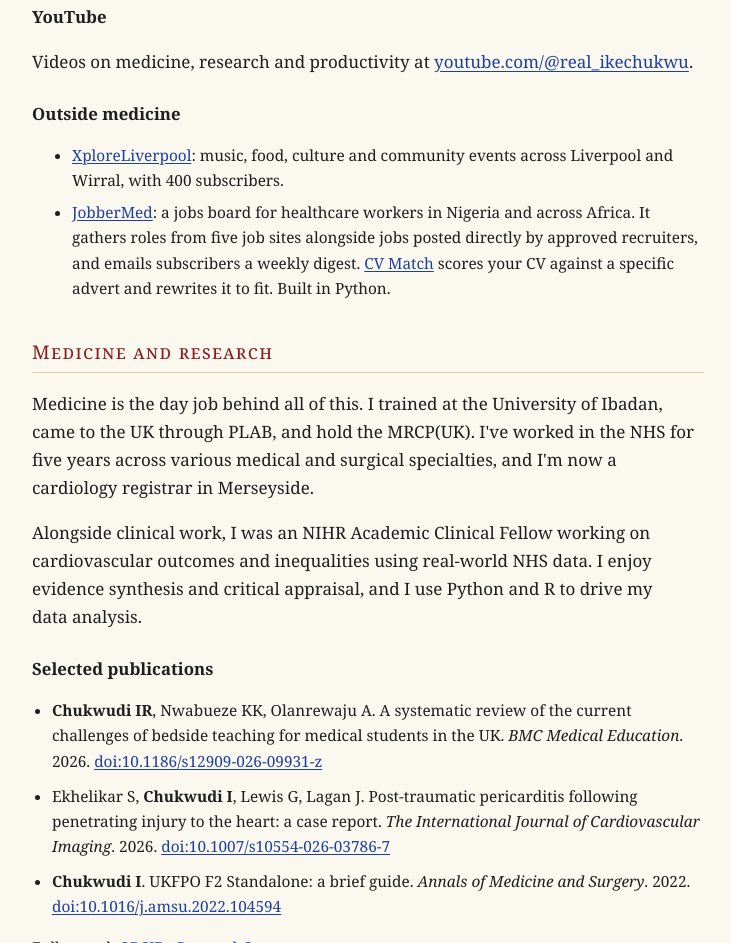
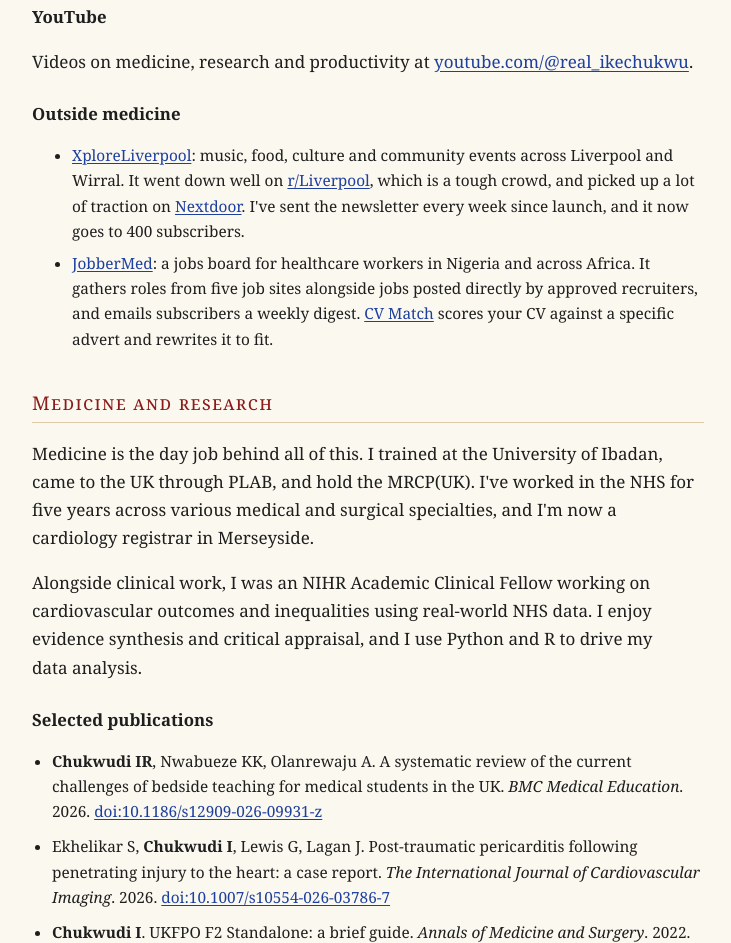
Before and after one commit to realikechukwu/about, a plain HTML site: page index.html in a window 1280 px wide. Shown: the part 3796-4739 px from the top of the page, without its empty margins (272-1003 px from the left). Drawn offline with Linux system fonts and the light colour scheme.

Commit message:
Add XploreLiverpool's reception and drop JobberMed's Python note
Co-Authored-By: Claude Opus 5.5 <noreply@anthropic.com>
Claude-Session: https://claude.ai/code/session_01Kp3s2pr8hsnp3Uksc8HB65

```diff
--- a/index.html
+++ b/index.html
@@ -328,8 +328,8 @@ footer{margin-top:.5rem}
 
     <h3 id="other">Outside medicine</h3>
     <ul class="also">
-      <li><a href="https://xploreliverpool.co.uk/">XploreLiverpool</a>: music, food, culture and community events across Liverpool and Wirral, with 400 subscribers.</li>
-      <li id="jobbermed"><a href="https://jobbermed.com/">JobberMed</a>: a jobs board for healthcare workers in Nigeria and across Africa. It gathers roles from five job sites alongside jobs posted directly by approved recruiters, and emails subscribers a weekly digest. <a href="https://cv.jobbermed.com/">CV Match</a> scores your CV against a specific advert and rewrites it to fit. Built in Python.</li>
+      <li><a href="https://xploreliverpool.co.uk/">XploreLiverpool</a>: music, food, culture and community events across Liverpool and Wirral. It went down well on <a href="https://www.reddit.com/r/Liverpool/s/i7seGg2n4m">r/Liverpool</a>, which is a tough crowd, and picked up a lot of traction on <a href="https://nextdoor.co.uk/p/ZF28fx_CHKGp">Nextdoor</a>. I've sent the newsletter every week since launch, and it now goes to 400 subscribers.</li>
+      <li id="jobbermed"><a href="https://jobbermed.com/">JobberMed</a>: a jobs board for healthcare workers in Nigeria and across Africa. It gathers roles from five job sites alongside jobs posted directly by approved recruiters, and emails subscribers a weekly digest. <a href="https://cv.jobbermed.com/">CV Match</a> scores your CV against a specific advert and rewrites it to fit.</li>
     </ul>
   </section>
 
```
